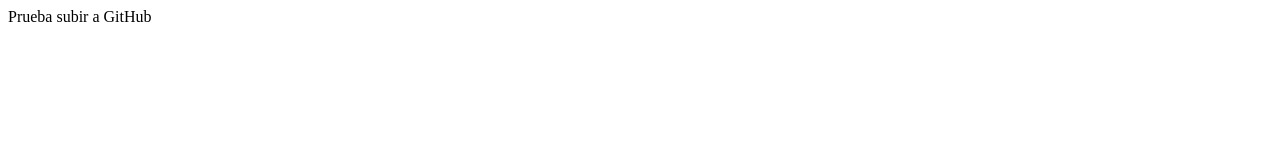
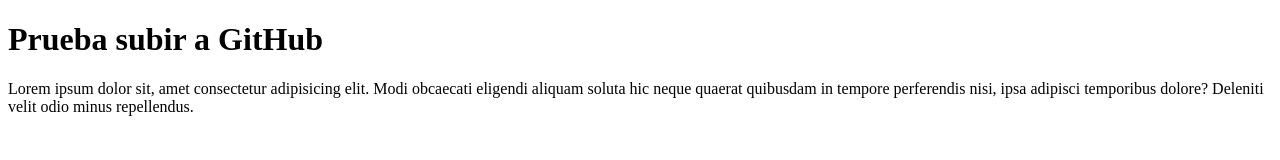
Before and after one commit to martinpave/prueba_github, a plain HTML site: page index.html in a window 1280 px wide. Drawn offline with Linux system fonts and the light colour scheme.

Commit message:
mi primer commit

```diff
--- a/index.html
+++ b/index.html
@@ -9,7 +9,9 @@
 <body>
 
 
-    Prueba subir a GitHub
+    <h1>Prueba subir a GitHub</h1>
+
+    Lorem ipsum dolor sit, amet consectetur adipisicing elit. Modi obcaecati eligendi aliquam soluta hic neque quaerat quibusdam in tempore perferendis nisi, ipsa adipisci temporibus dolore? Deleniti velit odio minus repellendus.
 
 </body>
 </html>
```
